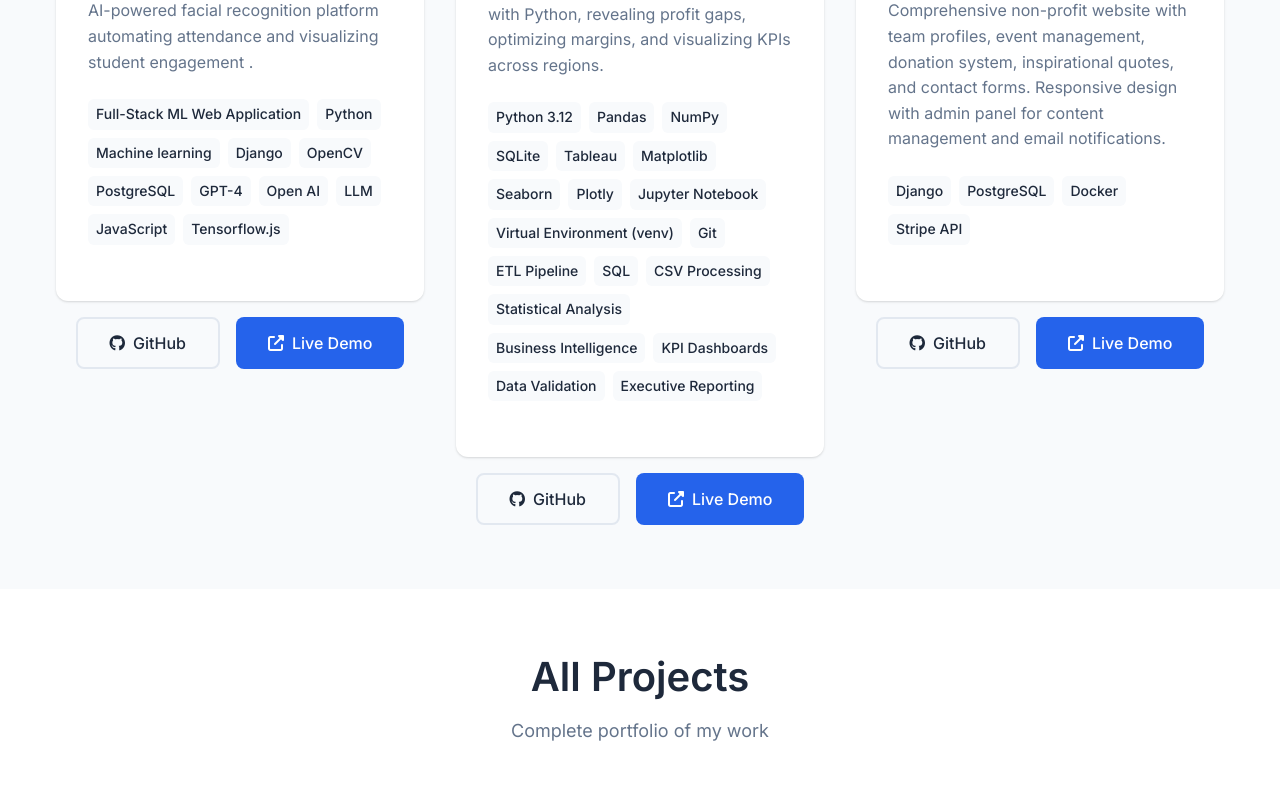
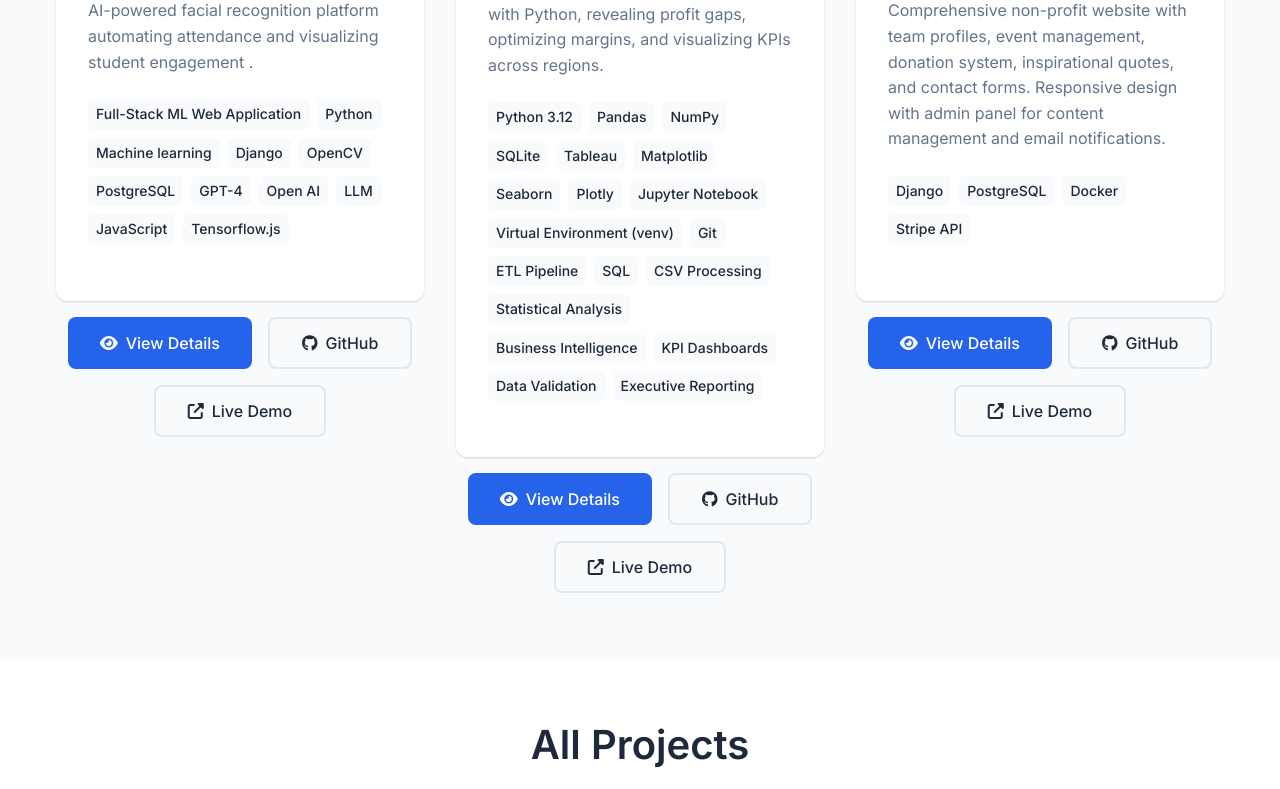
Before and after one commit to davidolun/Portfolio_website, a Django app: page /projects/ in a window 1280 px wide. Shown: the part 830-1619 px from the top of the page. Run offline with Django 4.2, Linux system fonts and the light colour scheme; data comes from the database, SQL or seed files in the repository.

Commit message:
Add View Details button to all project cards
- Add View Details button to home page project cards
- Add View Details button to projects page (both Completed and All Projects)
- Make View Details button primary (blue) for better visibility
- Change GitHub and Live Demo buttons to outline style
- Ensure consistent button layout across all project sections
- Improve user experience with clear call-to-action buttons

```diff
--- a/templates/main/home.html
+++ b/templates/main/home.html
@@ -154,13 +154,16 @@
                     </div>
                 </a>
                 <div class="project-actions">
+                    <a href="{% url 'project_detail' project.id %}" class="btn btn-sm btn-primary">
+                        <i class="fas fa-eye"></i> View Details
+                    </a>
                     {% if project.github_url %}
                     <a href="{{ project.github_url }}" target="_blank" rel="noopener" class="btn btn-sm btn-outline">
                         <i class="fab fa-github"></i> GitHub
                     </a>
                     {% endif %}
                     {% if project.live_url %}
-                    <a href="{{ project.live_url }}" target="_blank" rel="noopener" class="btn btn-sm btn-primary">
+                    <a href="{{ project.live_url }}" target="_blank" rel="noopener" class="btn btn-sm btn-outline">
                         <i class="fas fa-external-link-alt"></i> Live Demo
                     </a>
                     {% endif %}
--- a/templates/main/projects.html
+++ b/templates/main/projects.html
@@ -63,13 +63,16 @@
                     </div>
                 </a>
                 <div class="project-actions">
+                    <a href="{% url 'project_detail' project.id %}" class="btn btn-sm btn-primary">
+                        <i class="fas fa-eye"></i> View Details
+                    </a>
                     {% if project.github_url %}
                     <a href="{{ project.github_url }}" target="_blank" rel="noopener" class="btn btn-sm btn-outline">
                         <i class="fab fa-github"></i> GitHub
                     </a>
                     {% endif %}
                     {% if project.live_url %}
-                    <a href="{{ project.live_url }}" target="_blank" rel="noopener" class="btn btn-sm btn-primary">
+                    <a href="{{ project.live_url }}" target="_blank" rel="noopener" class="btn btn-sm btn-outline">
                         <i class="fas fa-external-link-alt"></i> Live Demo
                     </a>
                     {% endif %}
@@ -132,13 +135,16 @@
                     </div>
                 </a>
                 <div class="project-actions">
+                    <a href="{% url 'project_detail' project.id %}" class="btn btn-sm btn-primary">
+                        <i class="fas fa-eye"></i> View Details
+                    </a>
                     {% if project.github_url %}
                     <a href="{{ project.github_url }}" target="_blank" rel="noopener" class="btn btn-sm btn-outline">
                         <i class="fab fa-github"></i> GitHub
                     </a>
                     {% endif %}
                     {% if project.live_url %}
-                    <a href="{{ project.live_url }}" target="_blank" rel="noopener" class="btn btn-sm btn-primary">
+                    <a href="{{ project.live_url }}" target="_blank" rel="noopener" class="btn btn-sm btn-outline">
                         <i class="fas fa-external-link-alt"></i> Live Demo
                     </a>
                     {% endif %}
```
